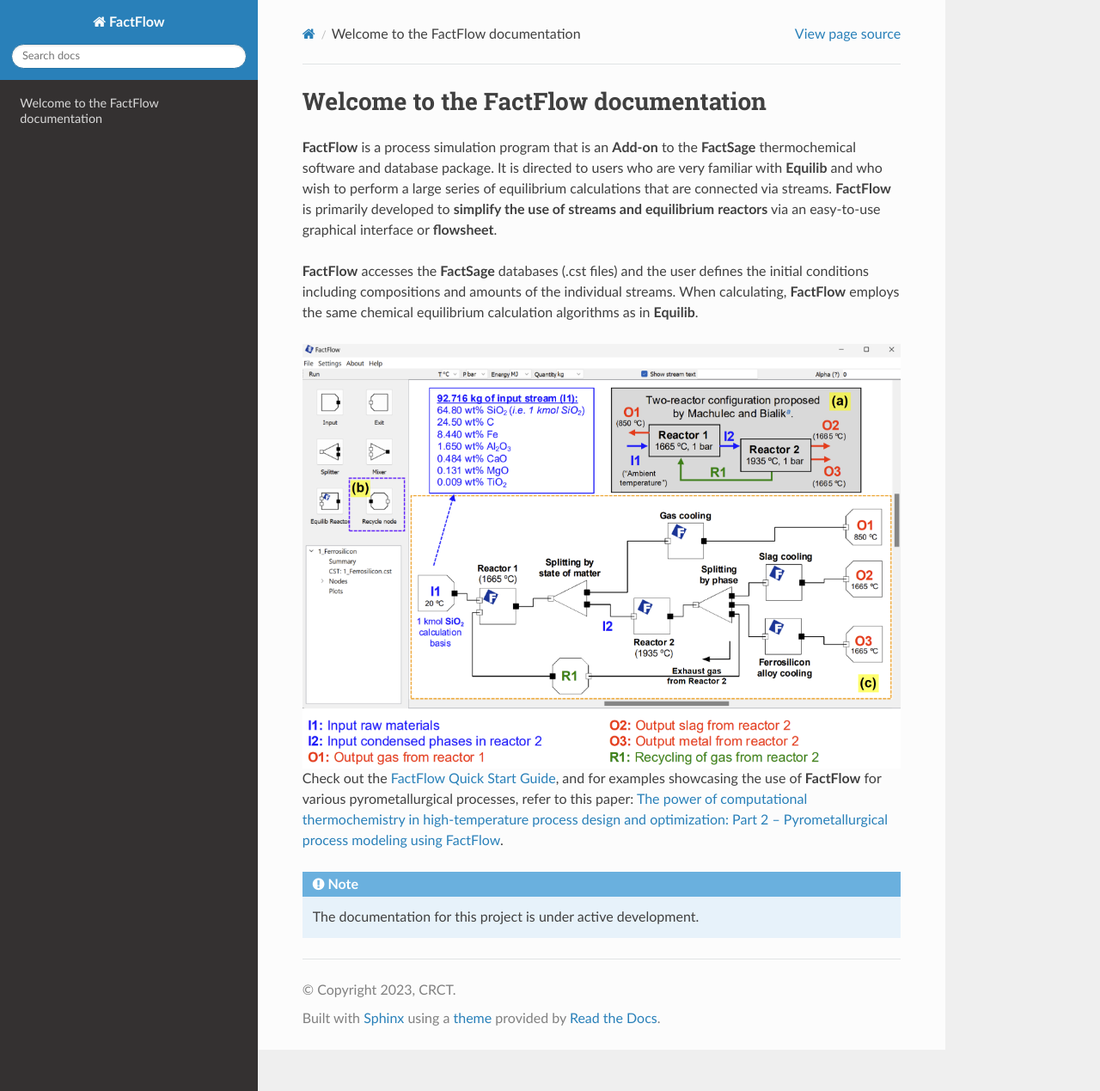
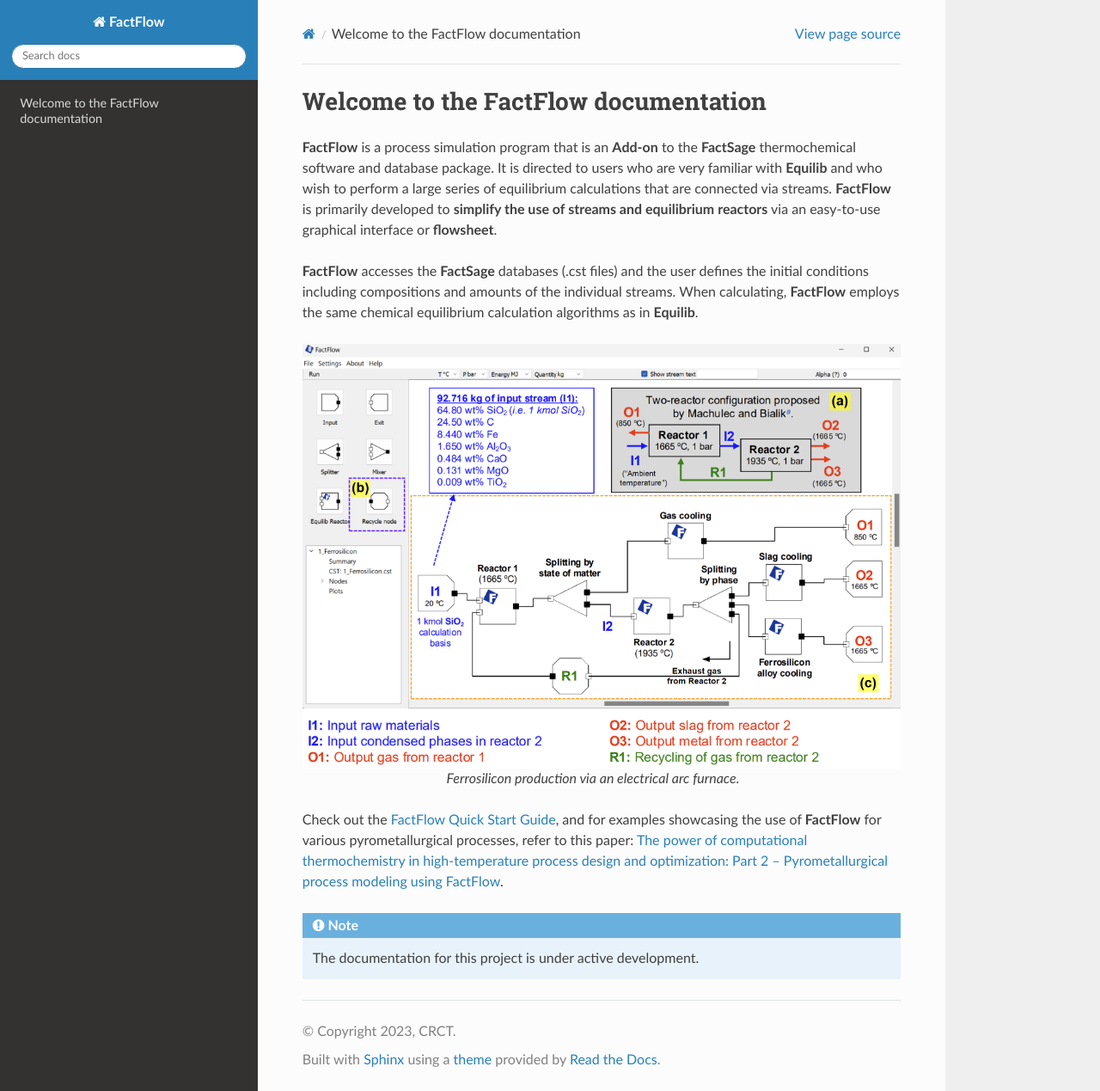
Before and after one commit to docs-user/factflow-docs, a Sphinx documentation site: the page built from docs/source/index.rst, in a window 1280 px wide and 1269 px high. Shown: the whole window at 86% size. Built offline with Sphinx 7.4.7 and the Read the Docs theme 3.1.0, drawn with Linux system fonts in a browser that asks for light colours.

Commit message:
Update index.rst

```diff
--- a/docs/source/index.rst
+++ b/docs/source/index.rst
@@ -5,9 +5,11 @@
 
 **FactFlow** accesses the **FactSage** databases (.cst files) and the user defines the initial conditions including compositions and amounts of the individual streams. When calculating, **FactFlow** employs the same chemical equilibrium calculation algorithms as in **Equilib**.
 
-.. image:: Ferrosilicon-example.png
+.. figure:: Ferrosilicon-example.png
    :alt: FactFlow
    :align: center
+
+   Ferrosilicon production via an electrical arc furnace.
 
 Check out the `FactFlow Quick Start Guide <https://www.factsage.com/Factflow/Docs/FactFlow%20Quick%20Start%20Guide%20V1.1.pdf>`_, and for examples showcasing the use of **FactFlow** for various pyrometallurgical processes, refer to this paper: `The power of computational thermochemistry in high-temperature process design and optimization: Part 2 – Pyrometallurgical process modeling using FactFlow <https://doi.org/10.1016/j.calphad.2024.102772>`_.
 
```
